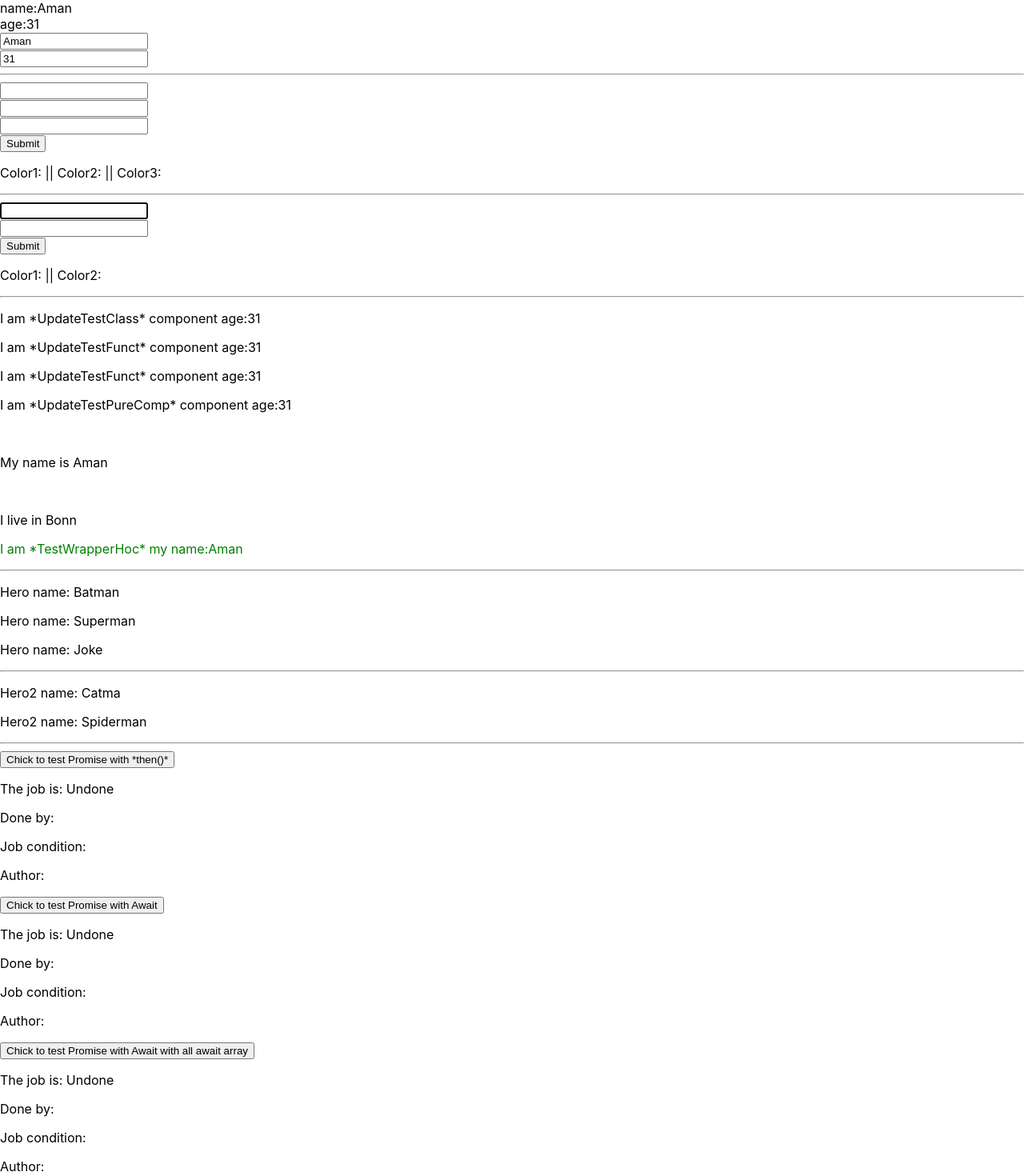
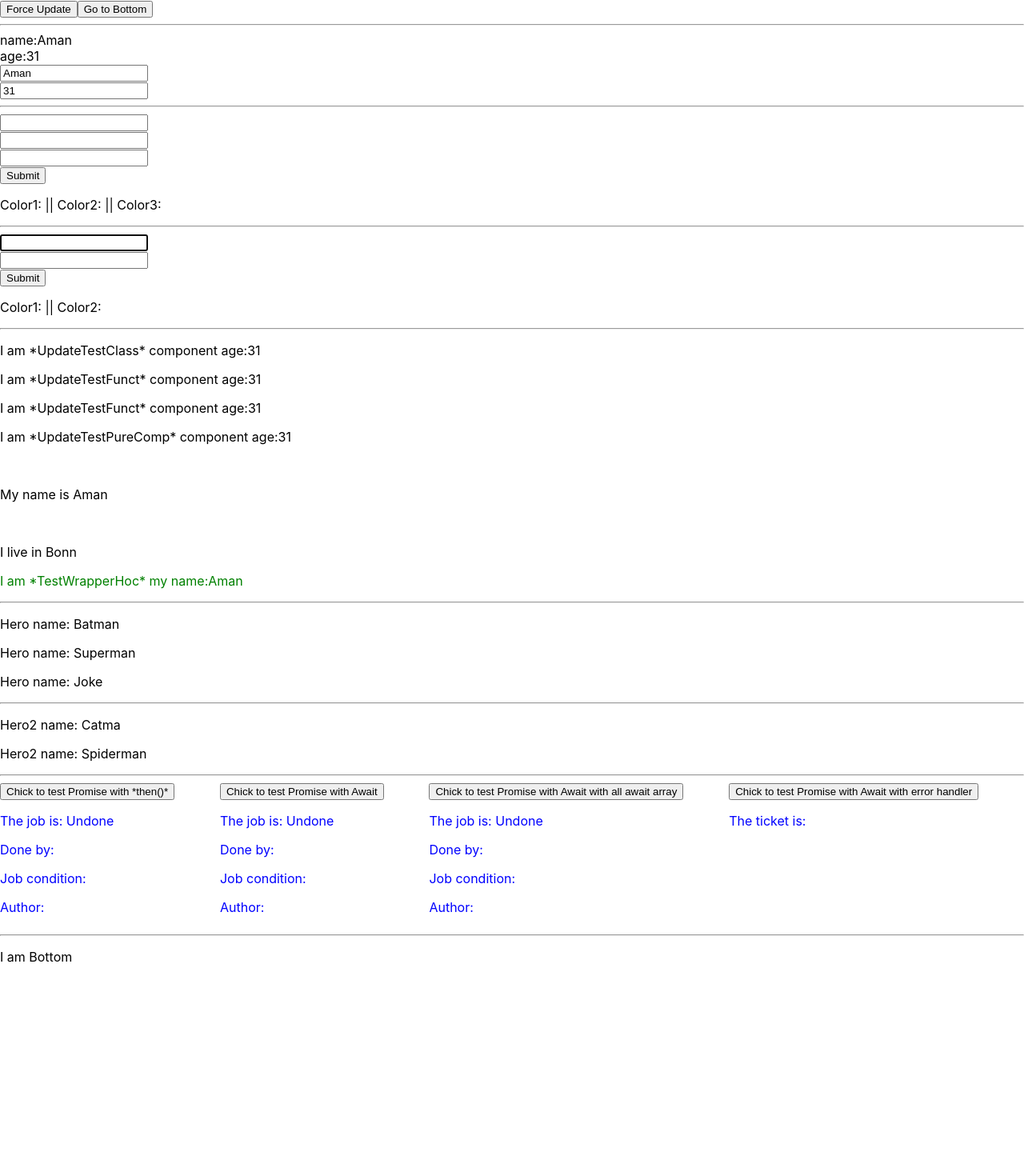
Before and after one commit to AmanAzim/Testing-Advance-HOC-Hooks-ref-Await-React, a React app: page / in a window 1280 px wide. Shown: the top 1470 px of the page at 80% size. After the commit the page ends 1222 px from the top, so only its background shows below. Built offline with nearby package versions, Linux system fonts and the light colour scheme.

Commit message:
"Jss injected classes object"

```diff
--- a/src/App.js
+++ b/src/App.js
@@ -18,6 +18,12 @@ import AwaitAndPromise from './components/awaitÂndPromise/awaitAndPromise'
 
 class App extends Component {
 
+  constructor(){
+      super();
+      this.appBodyRef=React.createRef();
+      this.bottomRef=React.createRef();
+  }
+
   state={
     name:'Aman',
     age:31
@@ -30,11 +36,34 @@ class App extends Component {
     if(event.target.name==='age'){
        this.setState({age:event.target.value})
     }
+  };
+
+  goToBottom=()=>{
+      this.bottomRef.current.scrollIntoView({
+          behavior: 'smooth',
+          block: 'start',
+      });
+  };
+
+ //we must use "componentDidUpdate" with it
+    getSnapshotBeforeUpdate(prevProps, prevState) {
+      return  this.appBodyRef.current.scrollHeight-this.appBodyRef.current.scrollTop;
+    };
+
+    componentDidUpdate(prevProps, prevState, snapshot) {
+      console.log('snapshot',snapshot)
+       // snapshot.focus()
+        this.appBodyRef.current.scrollTop=this.appBodyRef.current.scrollHeight-snapshot
     }
+
 
   render() {
     return (
         <SimpleHoc>
+            <button onClick={()=>setTimeout(()=>this.forceUpdate(),2000)}>Force Update</button>
+            <button onClick={this.goToBottom}>Go to Bottom</button>
+            <hr/>
+            <div ref={this.appBodyRef}>
                 <InfoViewer {...this.state} onChangeHandler={this.onChangeHandler}/>
 
                 <UpdateTestClass age={this.state.age}/>
@@ -66,8 +95,11 @@ class App extends Component {
                 <Hero2 heroName={'Spiderman'}/>
                 <hr/>
 
-            <AwaitAndPromise/>
+                <AwaitAndPromise myref={this.bottomCompRef}/>
 
+                <hr/>
+                <p ref={this.bottomRef}>I am Bottom</p>
+            </div>
         </SimpleHoc>
     );
   }
--- a/src/components/awaitÂndPromise/awaitAndPromise.js
+++ b/src/components/awaitÂndPromise/awaitAndPromise.js
@@ -144,10 +144,11 @@ class AwaitAndPromise extends Component {
          because this function does "this.setState()" outside of a promise.
          Inside "render()" we cannot "this.setState()" or call a function that dose it
          unless the function is doing "this.setState()" inside a "Promise" */
-
+        const {classes}=this.props; //any style injected by Jss will have the name "classes" as object
+        //console.log('style',classes)
         return (
-            <SimpleHoc className={style.gridContainer}>
-                 <div className={style.gridItems}>
+            <SimpleHoc className={classes.gridContainer}>
+                 <div >
                     <button onClick={()=>this.testThen()}>Chick to test Promise with *then()*</button>
                     <p>The job is: {this.state.job}</p>
                     <p>Done by: {this.state.doneBy}</p>
--- a/src/components/refs/multiInputRefs2.js
+++ b/src/components/refs/multiInputRefs2.js
@@ -55,6 +55,8 @@ class MultiInputRefs2 extends Component {
        this.inputElemRef1.current.focus();
     }
 
+
+
     render() {
         return (
             <div>
```
Lines whose indentation alone changed are shown as unchanged.
